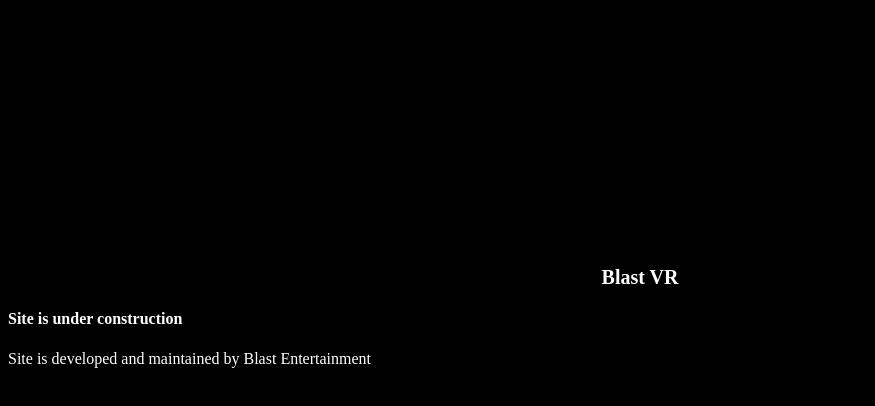
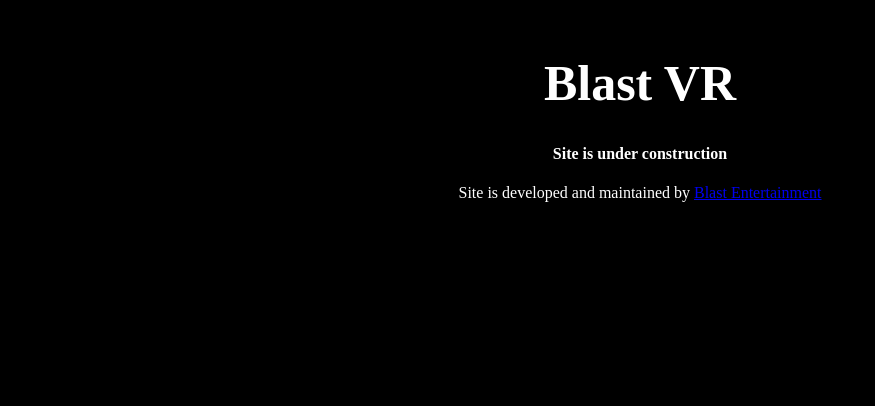
Before and after one commit to brastvr/master-site, a plain HTML site: page index.html in a window 1280 px wide. Shown: the whole page, without its empty margins (0-875 px from the left). Drawn offline with Linux system fonts and the light colour scheme.

Commit message:
modified style

```diff
--- a/assets/style.css
+++ b/assets/style.css
@@ -1,9 +1,11 @@
+
 body{
     background: #000000;
     color:#ffffff;
+    text-align: center;
 }
 h1{
     text-align: center;
-    font-size:20px;
-    padding-top:20%;
+    font-size: 50px;
+    padding-top: 20px;
 }
--- a/index.html
+++ b/index.html
@@ -3,23 +3,12 @@
 <head>
 <link rel="stylesheet" href="assets/style.css"/>
 <script src="assets/script.js"></script>
-    <style>
-        body{
-            background: #000000;
-            color:#ffffff;
-        }
-        h1{
-            text-align: center;
-            font-size:20px;
-            padding-top:20%;
-        }
-    </style>
 </head>
 <body>
 <div>
     <h1>Blast VR</h1>
     <h4>Site is under construction</h4>
-    <footer>Site is developed and maintained by Blast Entertainment</footer>
+    <footer>Site is developed and maintained by <a href="http://blast-entertainment.com">Blast Entertainment</a></footer>
 </div>
 </body>
 </html>
```
